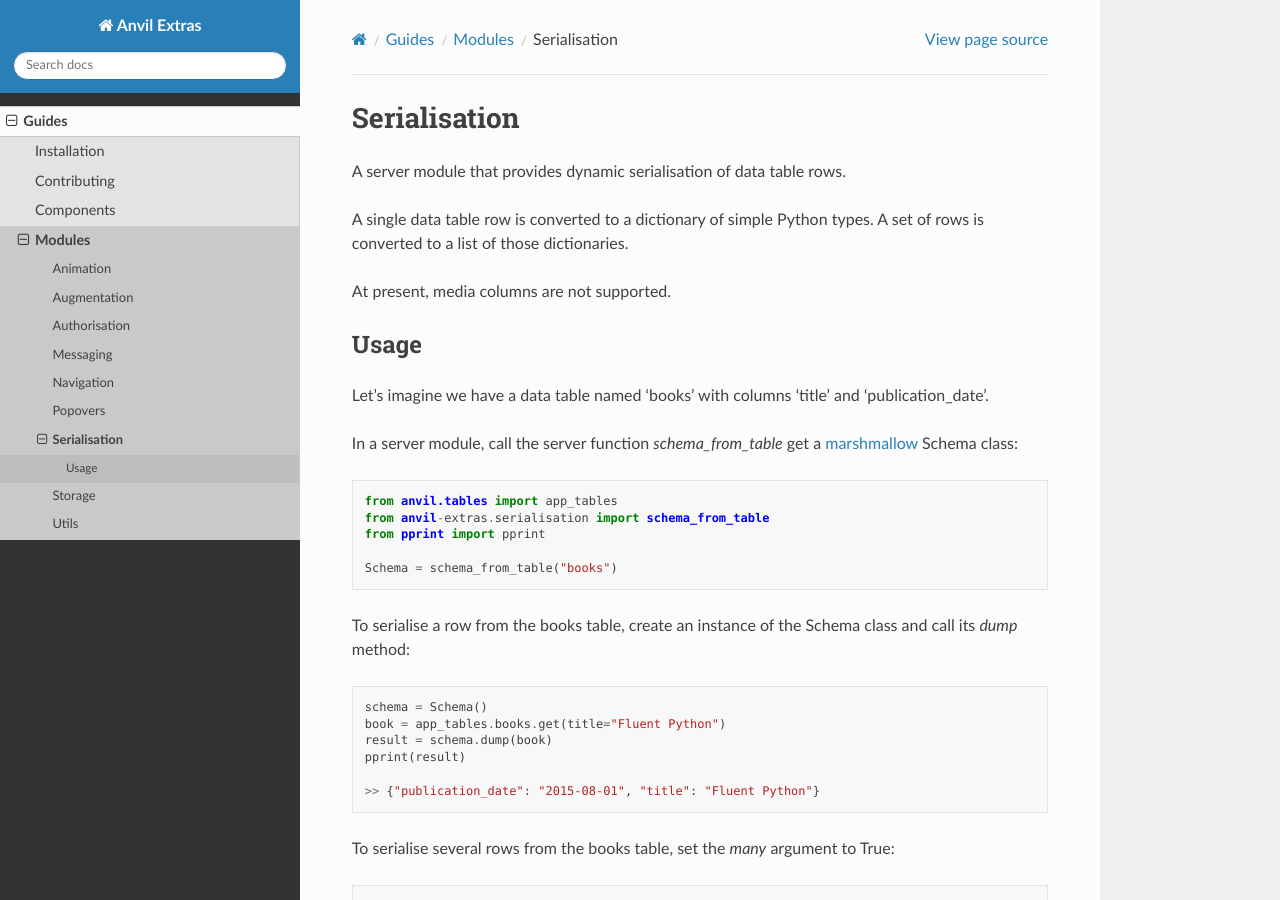
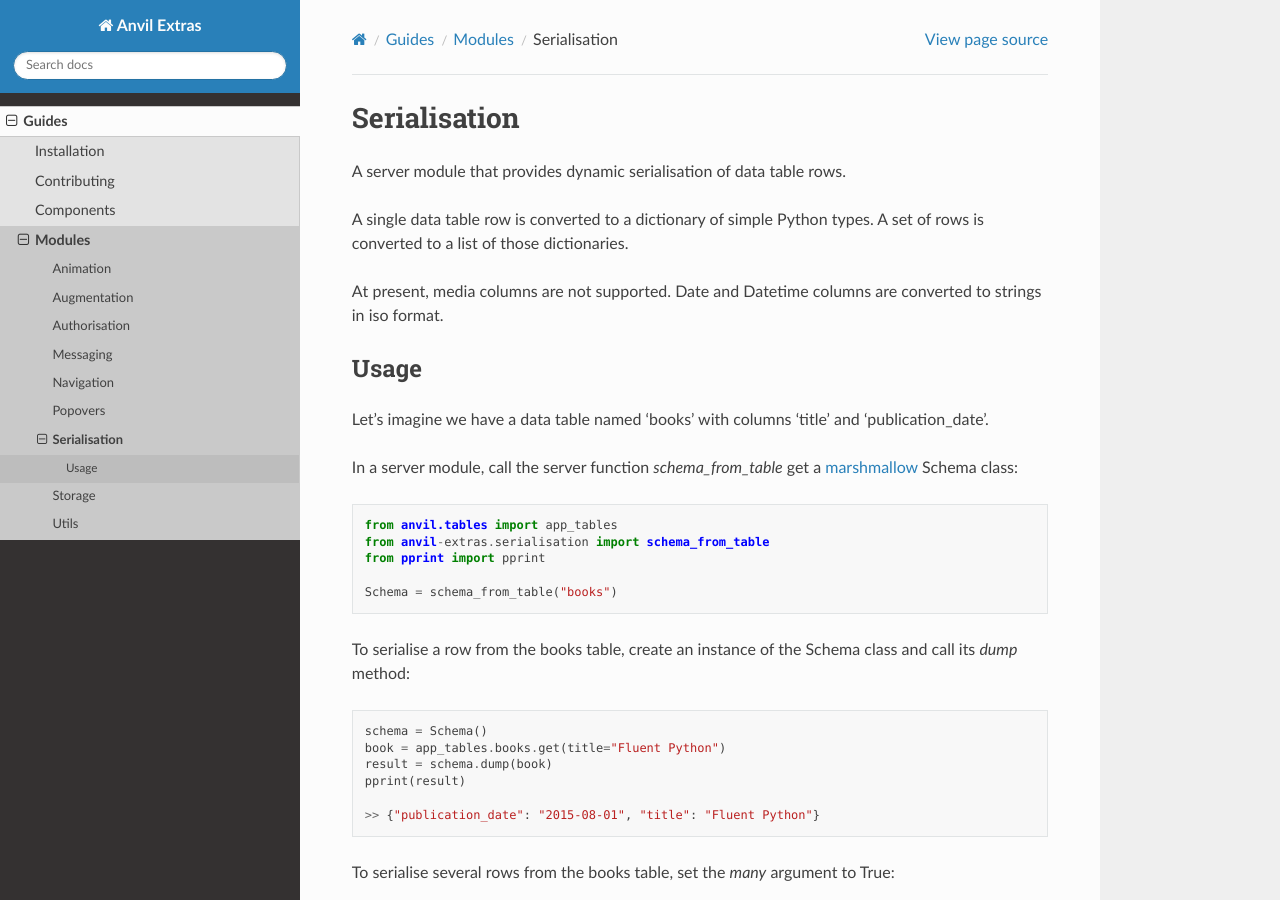
Before and after one commit to anvilistas/anvil-extras, a Sphinx documentation site: the page built from docs/guides/modules/serialisation.rst, in a window 1280 px wide and 900 px high. Built offline with Sphinx 7.4.7 and the Read the Docs theme 2.0.0, drawn with Linux system fonts in a browser that asks for light colours.

Commit message:
Add line for date and datetime columns

```diff
--- a/docs/guides/modules/serialisation.rst
+++ b/docs/guides/modules/serialisation.rst
@@ -6,6 +6,7 @@ A single data table row is converted to a dictionary of simple Python types.
 A set of rows is converted to a list of those dictionaries.
 
 At present, media columns are not supported.
+Date and Datetime columns are converted to strings in iso format.
 
 Usage
 -----
```
